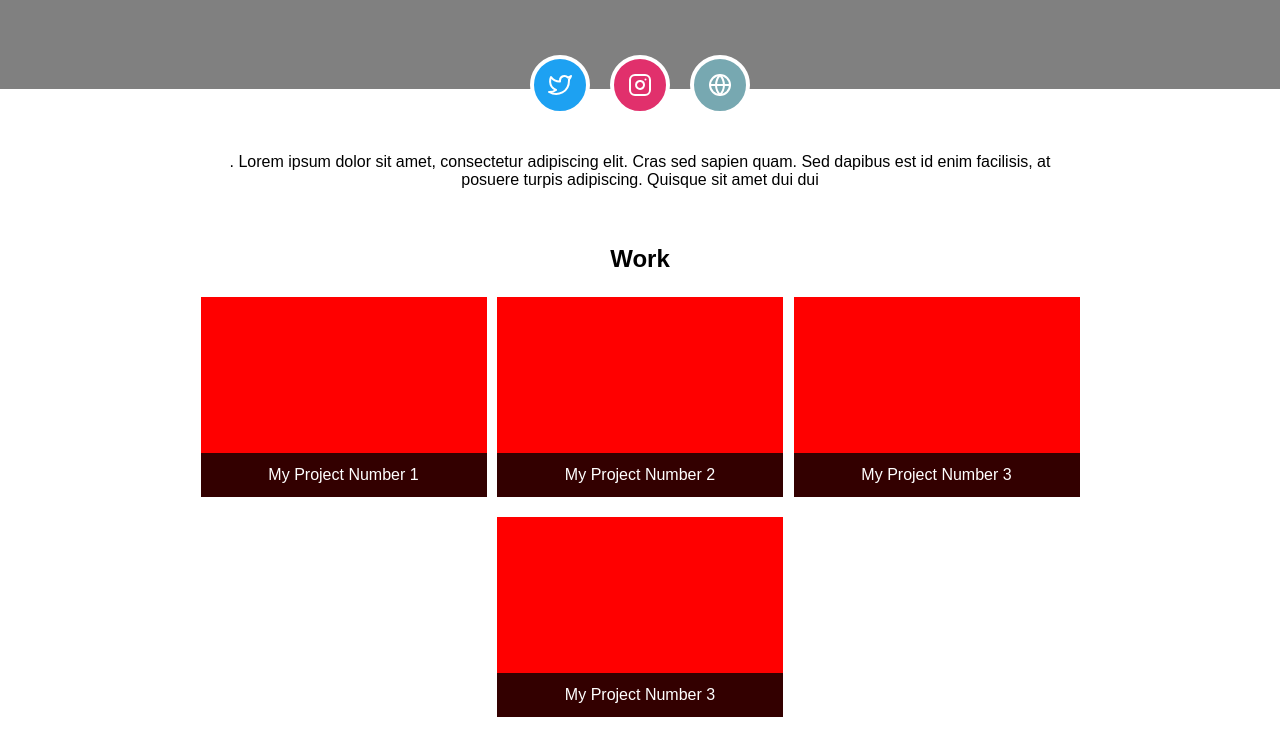
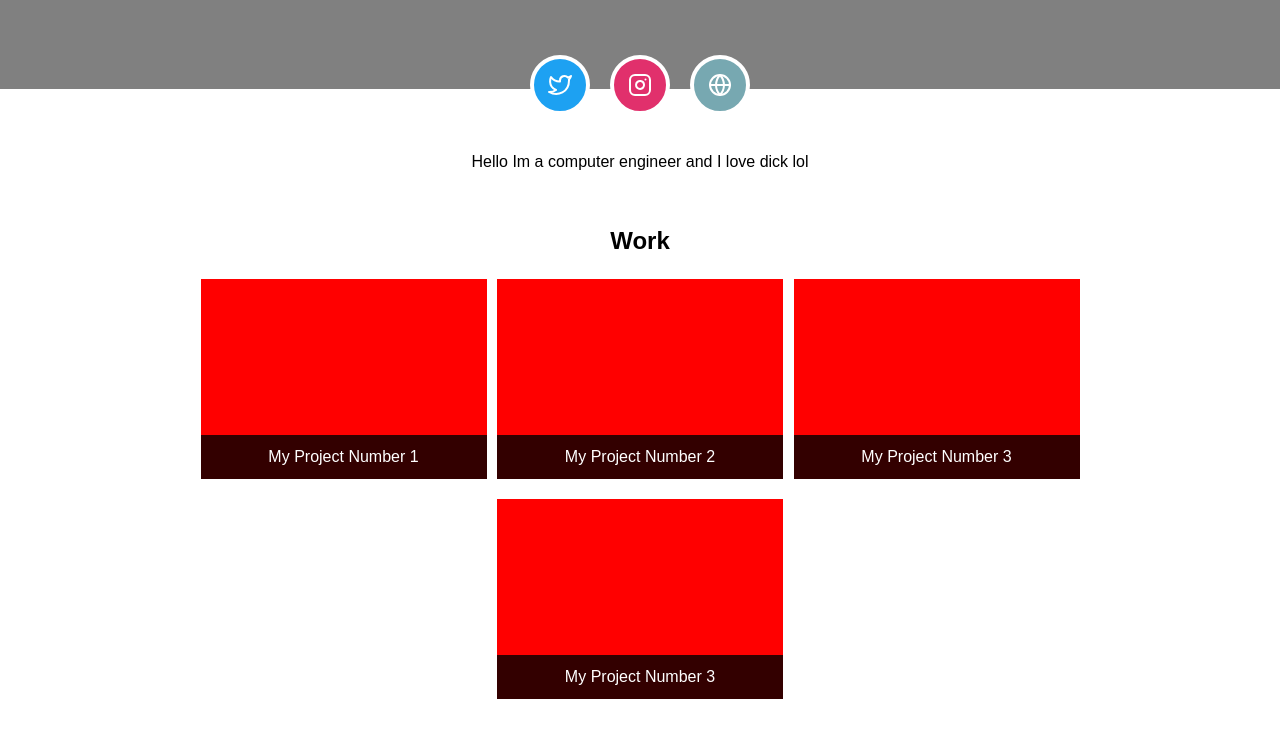
Before and after one commit to luisrnavy/gitgithubcourse, a plain HTML site: page index.html in a window 1280 px wide. Shown: the part 186-923 px from the top of the page. Drawn offline with Linux system fonts and the light colour scheme.

Commit message:
Updated the about section

```diff
--- a/index.html
+++ b/index.html
@@ -30,8 +30,7 @@
   <!-- About You -->
   <main>
     <section class="about">
-      <p>. Lorem ipsum dolor sit amet, consectetur adipiscing elit. Cras sed sapien quam. Sed dapibus est id enim facilisis,
-        at posuere turpis adipiscing. Quisque sit amet dui dui
+      <p>Hello Im a computer engineer and I love dick lol
       </p>
     </section>
     <!-- Your Projects -->
```
